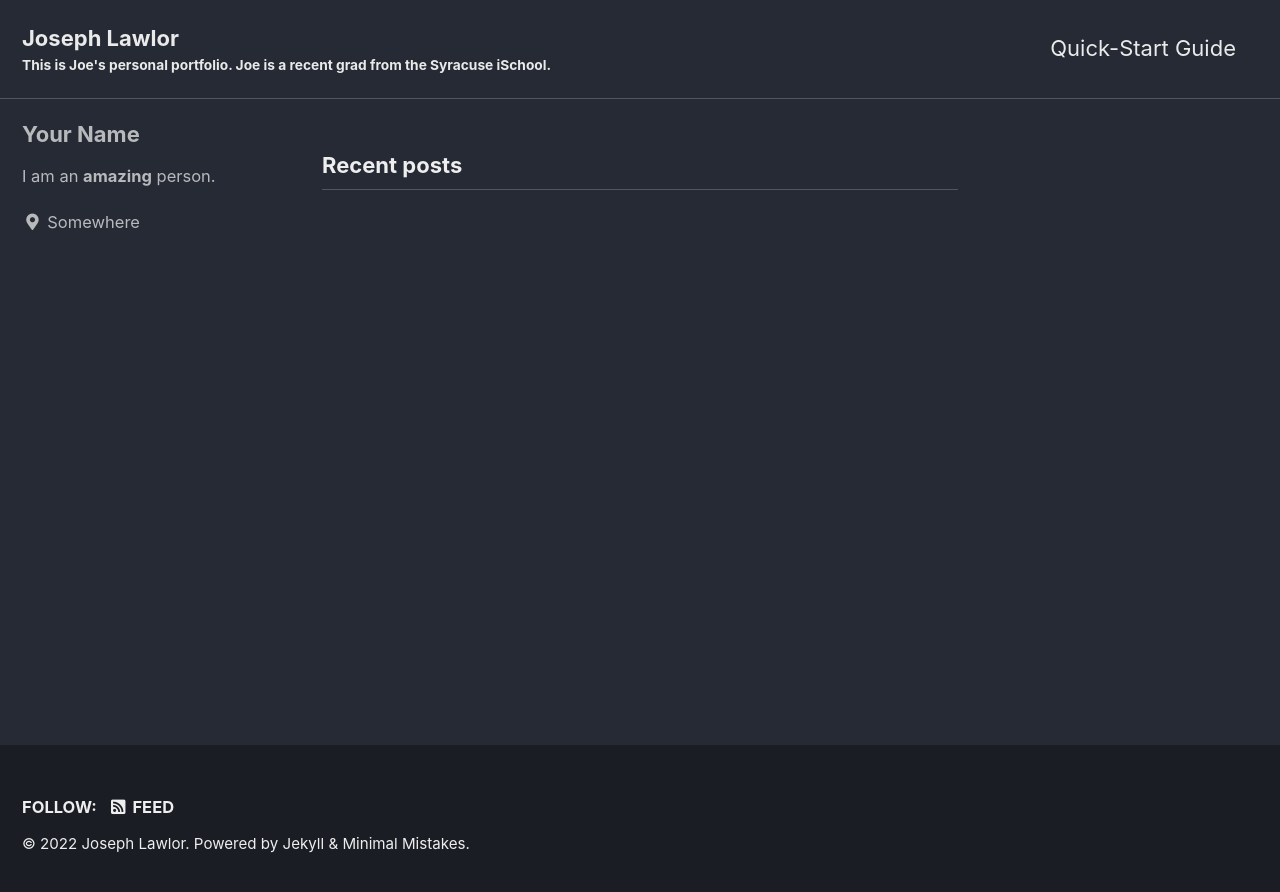
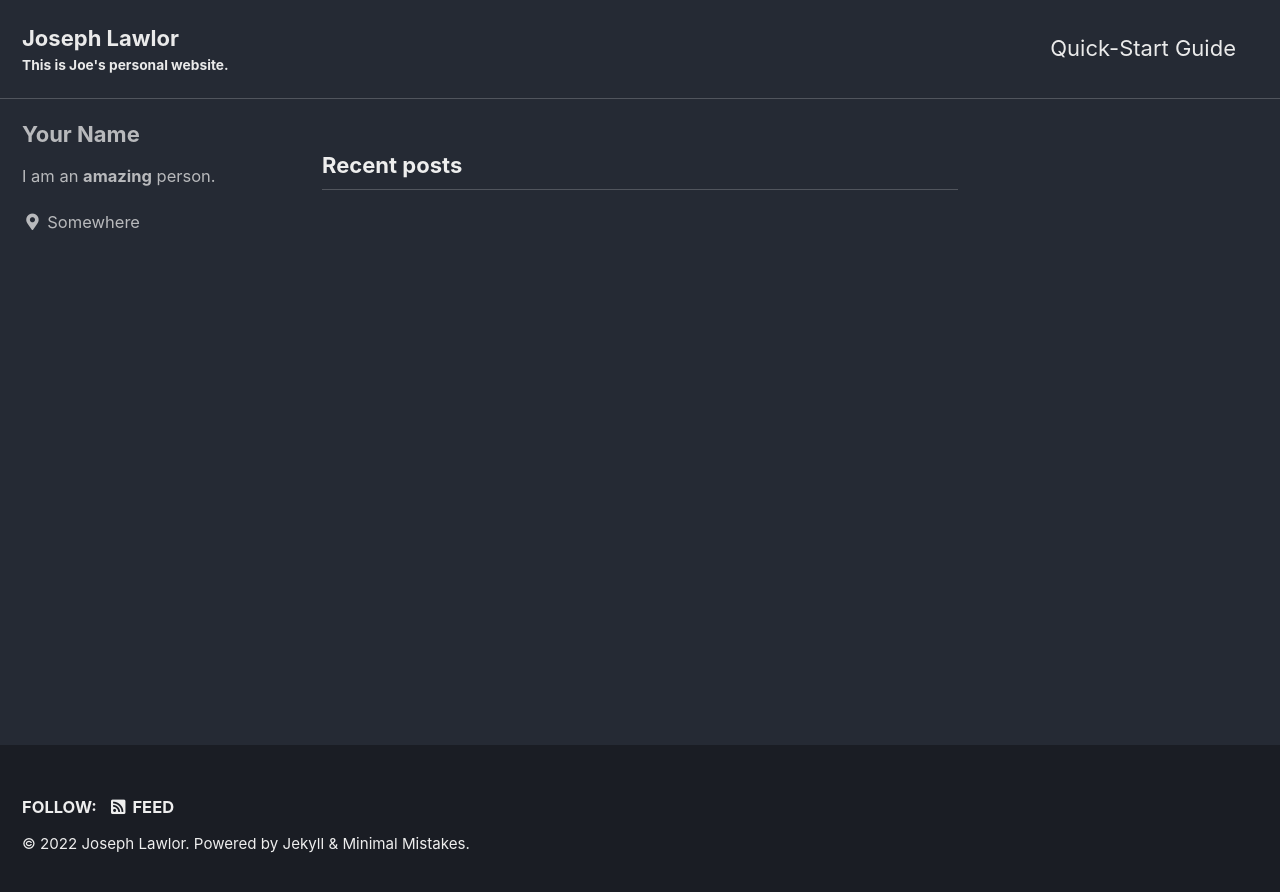
Before and after one commit to jcslawlor/jcslawlor.github.io, a Jekyll site: the page built from index.html, in a window 1280 px wide. Shown: the top 892 px of the page. Built offline with Jekyll 4.4.1, drawn with Linux system fonts in a browser that asks for light colours; cached includes are drawn as plain includes; the list of posts is cut into pages by our own code.

Commit message:
Update _config.yml

```diff
--- a/_config.yml
+++ b/_config.yml
@@ -18,7 +18,7 @@ minimal_mistakes_skin    : "dark" # "air", "aqua", "contrast", "dark", "dirt", "
 locale                   : "en-US"
 title                    : "Joseph Lawlor"
 title_separator          : "-"
-subtitle                 : "This is Joe's personal portfolio. Joe is a recent grad from the Syracuse iSchool."
+subtitle                 : "This is Joe's personal website."
 name                     : "Joseph Lawlor"
 description              : "This is Joseph Lawlor's portfolio. I am a recent graduate from New Hampshire."
 url                      : "jcslawlor.github.io"
```
